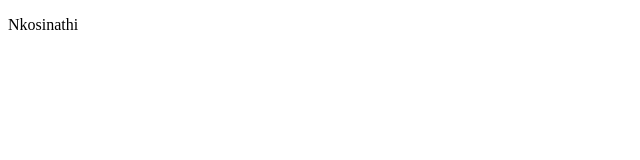
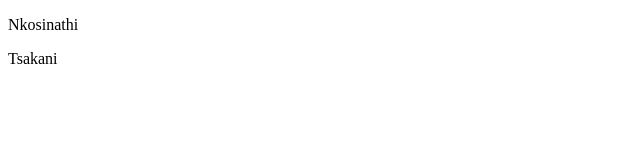
Before and after one commit to MTHI6223/prep, a plain HTML site: page index.html in a window 1280 px wide. Shown: the full height of the page, 0-640 px from the left. Drawn offline with Linux system fonts and the light colour scheme.

Commit message:
first to commit

```diff
--- a/index.html
+++ b/index.html
@@ -7,5 +7,6 @@
 </head>
 <body>
     <p>Nkosinathi</p>
+    <p>Tsakani</p>
 </body>
 </html>
```
